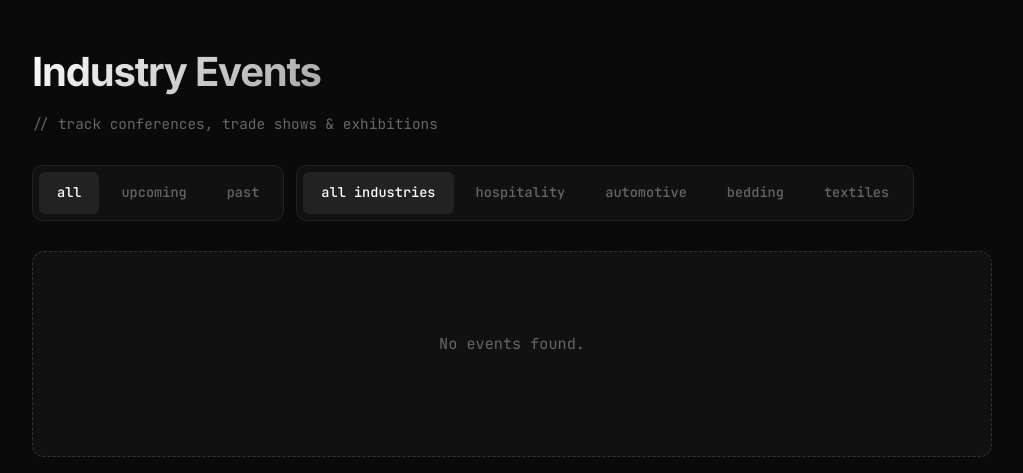
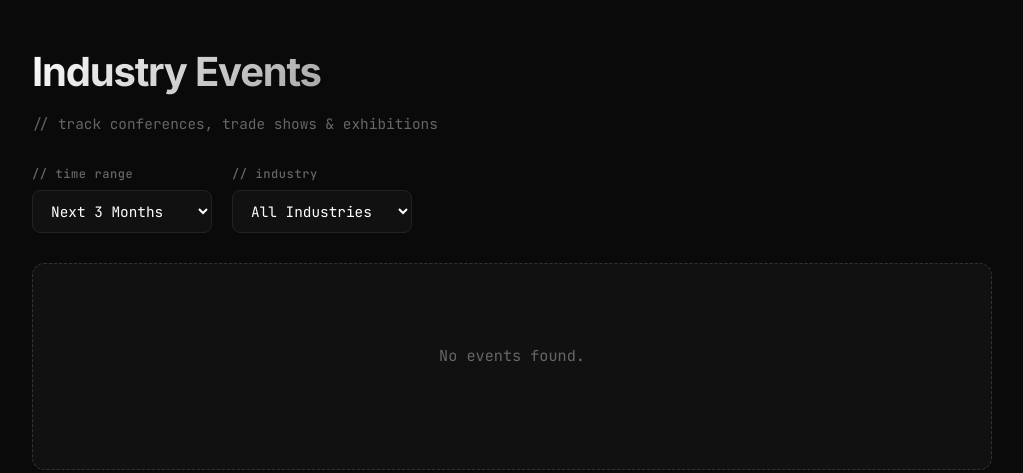
Before and after one commit to lollo408/CLAUDECODE, a Flask app: page /events in a window 1280 px wide. Shown: the part 72-545 px from the top of the page, without its empty margins (128-1151 px from the left). Run offline with Flask 3, Linux system fonts and the light colour scheme; data that the repository does not hold is empty; parts of the project's set-up code (start-up, migrations or seed data) failed here and were passed over.

Commit message:
Optimize events page - add dropdown filters and 3-month default view
Replace button-based filters with dropdown menus for cleaner UI. Implement 3-month rolling window as default view to show only relevant upcoming events. Users can still access all events via dropdown options.

🤖 Generated with [Claude Code](https://claude.com/claude-code)

Co-Authored-By: Claude Sonnet 4.5 <noreply@anthropic.com>

```diff
--- a/projects/pianabihub/main.py
+++ b/projects/pianabihub/main.py
@@ -69,18 +69,27 @@ def get_latest_report(vertical_name):
 
 
 # --- EVENTS HELPER FUNCTIONS ---
-def get_all_events(filter_type='all', industry=None):
+def get_all_events(filter_type='3months', industry=None):
     """Fetches events with optional filtering."""
     try:
+        from datetime import timedelta
+
         query = supabase.table('events').select("*")
 
         if industry and industry != 'all':
             query = query.eq('industry', industry)
 
-        if filter_type == 'upcoming':
-            query = query.gte('start_date', date.today().isoformat())
+        today = date.today()
+
+        if filter_type == '3months':
+            # Next 3 months rolling window
+            three_months_out = (today + timedelta(days=90)).isoformat()
+            query = query.gte('start_date', today.isoformat()).lte('start_date', three_months_out)
+        elif filter_type == 'upcoming':
+            query = query.gte('start_date', today.isoformat())
         elif filter_type == 'past':
-            query = query.lt('start_date', date.today().isoformat())
+            query = query.lt('start_date', today.isoformat())
+        # 'all' = no date filter
 
         response = query.order('start_date', desc=False).execute()
         return response.data
@@ -151,7 +160,7 @@ def archive():
 @app.route('/events')
 def events():
     """Events listing page with filters and upcoming notifications."""
-    filter_type = request.args.get('filter', 'all')
+    filter_type = request.args.get('filter', '3months')
     industry = request.args.get('industry', 'all')
 
     events_list = get_all_events(filter_type, industry)
--- a/projects/pianabihub/templates/events.html
+++ b/projects/pianabihub/templates/events.html
@@ -54,42 +54,48 @@
 
     .filters {
         display: flex;
-        gap: 12px;
+        gap: 20px;
         margin-bottom: 30px;
         flex-wrap: wrap;
     }
 
-    .filter-group {
+    .filter-dropdown {
         display: flex;
-        gap: 4px;
-        background: #111;
-        padding: 6px;
-        border-radius: 10px;
-        border: 1px solid #222;
+        flex-direction: column;
+        gap: 6px;
     }
 
-    .filter-btn {
-        background: transparent;
-        border: none;
-        padding: 10px 18px;
-        font-size: 0.85rem;
+    .filter-label {
+        font-family: 'JetBrains Mono', monospace;
+        font-size: 0.75rem;
         font-weight: 500;
-        font-family: 'JetBrains Mono', monospace;
         color: #666;
-        cursor: pointer;
-        border-radius: 6px;
-        transition: all 0.2s ease;
-        text-decoration: none;
+        text-transform: lowercase;
+        letter-spacing: 0.05em;
     }
 
-    .filter-btn:hover {
+    .filter-select {
+        background: #111;
+        border: 1px solid #222;
+        border-radius: 8px;
+        padding: 10px 14px;
+        font-size: 0.9rem;
+        font-family: 'JetBrains Mono', monospace;
         color: #fff;
-        background: rgba(255, 255, 255, 0.05);
+        cursor: pointer;
+        transition: all 0.2s ease;
+        min-width: 180px;
     }
 
-    .filter-btn.active {
-        color: #fff;
-        background: #222;
+    .filter-select:hover {
+        border-color: #333;
+        background: #151515;
+    }
+
+    .filter-select:focus {
+        outline: none;
+        border-color: #8b5cf6;
+        box-shadow: 0 0 0 2px rgba(139, 92, 246, 0.1);
     }
 
     .success-banner {
@@ -368,27 +374,41 @@
     {% endif %}
 
     <div class="filters">
-        <div class="filter-group">
-            <a href="/events?filter=all&industry={{ current_industry }}"
-               class="filter-btn {{ 'active' if current_filter == 'all' else '' }}">all</a>
-            <a href="/events?filter=upcoming&industry={{ current_industry }}"
-               class="filter-btn {{ 'active' if current_filter == 'upcoming' else '' }}">upcoming</a>
-            <a href="/events?filter=past&industry={{ current_industry }}"
-               class="filter-btn {{ 'active' if current_filter == 'past' else '' }}">past</a>
+        <div class="filter-dropdown">
+            <label for="timeFilter" class="filter-label">// time range</label>
+            <select id="timeFilter" class="filter-select">
+                <option value="3months" {{ 'selected' if current_filter == '3months' else '' }}>Next 3 Months</option>
+                <option value="upcoming" {{ 'selected' if current_filter == 'upcoming' else '' }}>All Upcoming</option>
+                <option value="past" {{ 'selected' if current_filter == 'past' else '' }}>Past Events</option>
+                <option value="all" {{ 'selected' if current_filter == 'all' else '' }}>All Events</option>
+            </select>
         </div>
-        <div class="filter-group">
-            <a href="/events?filter={{ current_filter }}&industry=all"
-               class="filter-btn {{ 'active' if current_industry == 'all' else '' }}">all industries</a>
-            <a href="/events?filter={{ current_filter }}&industry=Hospitality"
-               class="filter-btn {{ 'active' if current_industry == 'Hospitality' else '' }}">hospitality</a>
-            <a href="/events?filter={{ current_filter }}&industry=Automotive"
-               class="filter-btn {{ 'active' if current_industry == 'Automotive' else '' }}">automotive</a>
-            <a href="/events?filter={{ current_filter }}&industry=Bedding"
-               class="filter-btn {{ 'active' if current_industry == 'Bedding' else '' }}">bedding</a>
-            <a href="/events?filter={{ current_filter }}&industry=Textiles"
-               class="filter-btn {{ 'active' if current_industry == 'Textiles' else '' }}">textiles</a>
+        <div class="filter-dropdown">
+            <label for="industryFilter" class="filter-label">// industry</label>
+            <select id="industryFilter" class="filter-select">
+                <option value="all" {{ 'selected' if current_industry == 'all' else '' }}>All Industries</option>
+                <option value="Hospitality" {{ 'selected' if current_industry == 'Hospitality' else '' }}>Hospitality</option>
+                <option value="Automotive" {{ 'selected' if current_industry == 'Automotive' else '' }}>Automotive</option>
+                <option value="Bedding" {{ 'selected' if current_industry == 'Bedding' else '' }}>Bedding</option>
+                <option value="Textiles" {{ 'selected' if current_industry == 'Textiles' else '' }}>Textiles</option>
+            </select>
         </div>
     </div>
+
+    <script>
+        // Handle filter dropdown changes
+        const timeFilter = document.getElementById('timeFilter');
+        const industryFilter = document.getElementById('industryFilter');
+
+        function updateFilters() {
+            const time = timeFilter.value;
+            const industry = industryFilter.value;
+            window.location.href = `/events?filter=${time}&industry=${industry}`;
+        }
+
+        timeFilter.addEventListener('change', updateFilters);
+        industryFilter.addEventListener('change', updateFilters);
+    </script>
 
     <!-- Upcoming Events Section -->
     {% if upcoming_events %}
```
